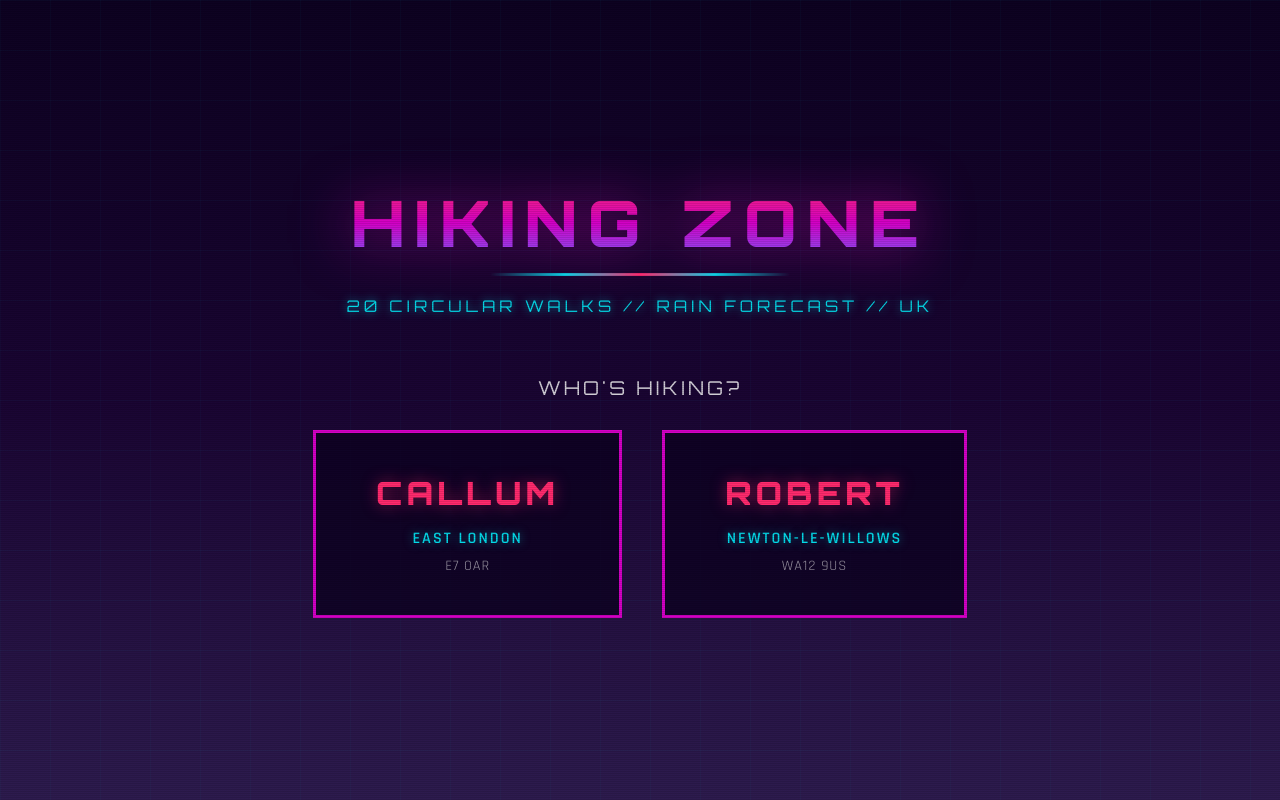
After one commit to csmyth93/hiking_zone, a FastAPI app: template app/templates/landing.html in a window 1280 px wide. The commit adds this page. Run offline with FastAPI, Linux system fonts and the light colour scheme; the template is opened without the code that fills it, so the values that code supplies are empty.

Commit message:
Add landing page for user selection
- New landing page at / with Callum and Robert options
- Map page moved to /map with mode passed via URL parameter
- Added back link to return to landing page
- Removed mode toggle buttons from map page
- Updated README with new flow

Co-Authored-By: Claude Opus 4.5 <noreply@anthropic.com>

```diff
--- a/app/main.py
+++ b/app/main.py
@@ -10,7 +10,7 @@ APP_DIR = Path(__file__).parent
 
 app = FastAPI(
     title="UK Hiking Map",
-    description="Interactive map showing hiking locations near London with rain forecasts"
+    description="Interactive map showing hiking locations with rain forecasts"
 )
 
 # Mount static files
@@ -24,6 +24,12 @@ app.include_router(api.router)
 
 
 @app.get("/")
-async def index(request: Request):
-    """Serve the main map page."""
+async def landing(request: Request):
+    """Serve the landing page with mode selection."""
+    return templates.TemplateResponse("landing.html", {"request": request})
+
+
+@app.get("/map")
+async def map_page(request: Request):
+    """Serve the map page."""
     return templates.TemplateResponse("index.html", {"request": request})
--- /dev/null
+++ b/app/templates/landing.html
@@ -0,0 +1,244 @@
+<!DOCTYPE html>
+<html lang="en">
+<head>
+    <meta charset="UTF-8">
+    <meta name="viewport" content="width=device-width, initial-scale=1.0">
+    <title>HIKING ZONE // UK</title>
+
+    <!-- Google Fonts - Retro style -->
+    <link rel="preconnect" href="https://fonts.googleapis.com">
+    <link rel="preconnect" href="https://fonts.gstatic.com" crossorigin>
+    <link href="https://fonts.googleapis.com/css2?family=Orbitron:wght@400;700;900&family=Rajdhani:wght@400;500;600;700&display=swap" rel="stylesheet">
+
+    <style>
+        :root {
+            --neon-pink: #ff2a6d;
+            --neon-cyan: #05d9e8;
+            --neon-purple: #d300c5;
+            --neon-blue: #7b5cff;
+            --dark-bg: #0d0221;
+        }
+
+        * {
+            margin: 0;
+            padding: 0;
+            box-sizing: border-box;
+        }
+
+        body {
+            font-family: 'Rajdhani', sans-serif;
+            background: linear-gradient(180deg, #0d0221 0%, #1a0533 50%, #2d1b4e 100%);
+            min-height: 100vh;
+            color: #fff;
+            display: flex;
+            flex-direction: column;
+            align-items: center;
+            justify-content: center;
+            position: relative;
+            overflow: hidden;
+        }
+
+        /* Retro grid background */
+        .grid-bg {
+            position: fixed;
+            top: 0;
+            left: 0;
+            right: 0;
+            bottom: 0;
+            background-image:
+                linear-gradient(rgba(5, 217, 232, 0.03) 1px, transparent 1px),
+                linear-gradient(90deg, rgba(5, 217, 232, 0.03) 1px, transparent 1px);
+            background-size: 50px 50px;
+            pointer-events: none;
+            z-index: 0;
+        }
+
+        /* CRT scanlines effect */
+        .scanlines {
+            position: fixed;
+            top: 0;
+            left: 0;
+            right: 0;
+            bottom: 0;
+            background: repeating-linear-gradient(
+                0deg,
+                rgba(0, 0, 0, 0.1) 0px,
+                rgba(0, 0, 0, 0.1) 1px,
+                transparent 1px,
+                transparent 2px
+            );
+            pointer-events: none;
+            z-index: 9999;
+        }
+
+        .container {
+            text-align: center;
+            z-index: 1;
+            padding: 20px;
+        }
+
+        h1 {
+            font-family: 'Orbitron', sans-serif;
+            font-size: 4rem;
+            font-weight: 900;
+            letter-spacing: 10px;
+            background: linear-gradient(180deg, #ff2a6d 0%, #d300c5 50%, #7b5cff 100%);
+            -webkit-background-clip: text;
+            -webkit-text-fill-color: transparent;
+            background-clip: text;
+            margin-bottom: 10px;
+            animation: glow 2s ease-in-out infinite alternate;
+        }
+
+        @keyframes glow {
+            from { filter: drop-shadow(0 0 20px rgba(255, 42, 109, 0.5)); }
+            to { filter: drop-shadow(0 0 30px rgba(211, 0, 197, 0.7)); }
+        }
+
+        .subtitle-line {
+            height: 3px;
+            width: 300px;
+            margin: 0 auto 20px;
+            background: linear-gradient(90deg, transparent, var(--neon-cyan), var(--neon-pink), var(--neon-cyan), transparent);
+        }
+
+        .tagline {
+            font-family: 'Orbitron', sans-serif;
+            font-size: 1rem;
+            letter-spacing: 4px;
+            color: var(--neon-cyan);
+            text-shadow: 0 0 10px rgba(5, 217, 232, 0.7);
+            margin-bottom: 60px;
+        }
+
+        .prompt {
+            font-family: 'Orbitron', sans-serif;
+            font-size: 1.2rem;
+            letter-spacing: 3px;
+            color: rgba(255, 255, 255, 0.8);
+            margin-bottom: 30px;
+        }
+
+        .mode-cards {
+            display: flex;
+            gap: 40px;
+            justify-content: center;
+            flex-wrap: wrap;
+        }
+
+        .mode-card {
+            display: block;
+            text-decoration: none;
+            background: rgba(13, 2, 33, 0.8);
+            border: 3px solid var(--neon-purple);
+            padding: 40px 60px;
+            min-width: 280px;
+            transition: all 0.3s ease;
+            position: relative;
+            overflow: hidden;
+        }
+
+        .mode-card::before {
+            content: '';
+            position: absolute;
+            top: 0;
+            left: -100%;
+            width: 100%;
+            height: 100%;
+            background: linear-gradient(90deg, transparent, rgba(255, 255, 255, 0.1), transparent);
+            transition: left 0.5s;
+        }
+
+        .mode-card:hover::before {
+            left: 100%;
+        }
+
+        .mode-card:hover {
+            border-color: var(--neon-cyan);
+            transform: translateY(-5px);
+            box-shadow: 0 0 40px rgba(5, 217, 232, 0.4),
+                        0 0 80px rgba(5, 217, 232, 0.2);
+        }
+
+        .mode-card .name {
+            font-family: 'Orbitron', sans-serif;
+            font-size: 2rem;
+            font-weight: 900;
+            letter-spacing: 4px;
+            color: var(--neon-pink);
+            text-shadow: 0 0 15px rgba(255, 42, 109, 0.5);
+            margin-bottom: 15px;
+        }
+
+        .mode-card .location {
+            font-family: 'Rajdhani', sans-serif;
+            font-size: 1rem;
+            font-weight: 600;
+            letter-spacing: 2px;
+            color: var(--neon-cyan);
+            text-shadow: 0 0 10px rgba(5, 217, 232, 0.5);
+            margin-bottom: 8px;
+        }
+
+        .mode-card .area {
+            font-size: 0.9rem;
+            color: rgba(255, 255, 255, 0.6);
+            letter-spacing: 1px;
+        }
+
+        .mode-card:hover .name {
+            color: var(--neon-cyan);
+            text-shadow: 0 0 20px rgba(5, 217, 232, 0.7);
+        }
+
+        @media (max-width: 768px) {
+            h1 {
+                font-size: 2.5rem;
+                letter-spacing: 5px;
+            }
+
+            .mode-cards {
+                flex-direction: column;
+                gap: 20px;
+            }
+
+            .mode-card {
+                padding: 30px 40px;
+                min-width: auto;
+                width: 100%;
+                max-width: 300px;
+            }
+
+            .mode-card .name {
+                font-size: 1.5rem;
+            }
+        }
+    </style>
+</head>
+<body>
+    <div class="scanlines"></div>
+    <div class="grid-bg"></div>
+
+    <div class="container">
+        <h1>HIKING ZONE</h1>
+        <div class="subtitle-line"></div>
+        <p class="tagline">20 CIRCULAR WALKS // RAIN FORECAST // UK</p>
+
+        <p class="prompt">WHO'S HIKING?</p>
+
+        <div class="mode-cards">
+            <a href="/map?mode=callum" class="mode-card">
+                <div class="name">CALLUM</div>
+                <div class="location">EAST LONDON</div>
+                <div class="area">E7 0AR</div>
+            </a>
+
+            <a href="/map?mode=robert" class="mode-card">
+                <div class="name">ROBERT</div>
+                <div class="location">NEWTON-LE-WILLOWS</div>
+                <div class="area">WA12 9US</div>
+            </a>
+        </div>
+    </div>
+</body>
+</html>
```
Also changed, not shown: app/static/css/styles.css (+23 -0 lines), app/static/js/map.js (+10 -36 lines), app/templates/index.html (+1 -7 lines), README.md.
